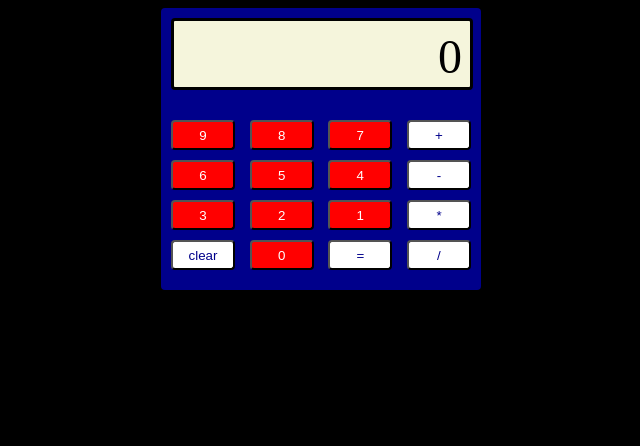
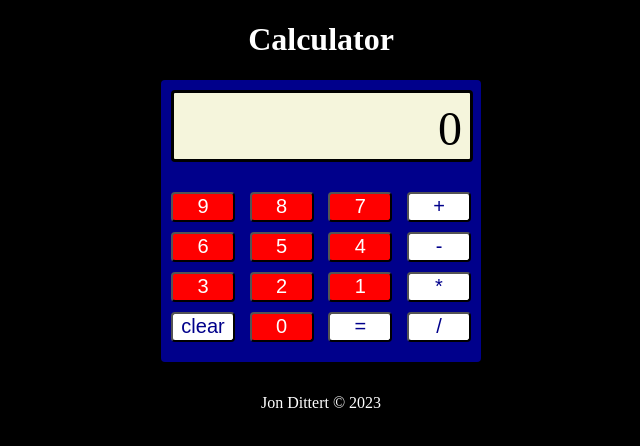
Before and after one commit to jdittert/calculator, a plain HTML site: page index.html in a window 1280 px wide. Shown: the whole page, without its empty margins (319-959 px from the left). Drawn offline with Linux system fonts and the light colour scheme.

Commit message:
Add header and footer to index.html

```diff
--- a/index.html
+++ b/index.html
@@ -9,6 +9,10 @@
     <title>Calculator</title>
 </head>
 <body>
+    <header>
+        <h1>Calculator</h1>
+    </header>
+    <main>
     <div id="container">
         <div class="calculator">
             <div id="display"></div>
@@ -40,6 +44,9 @@
             </div>
         </div>
     </div>
-
+    </main>
+    <footer>
+        Jon Dittert &copy; 2023
+    </footer>
 </body>
 </html>
--- a/style.css
+++ b/style.css
@@ -1,5 +1,6 @@
 body {
     background-color: black;
+    text-align: center;
 }
 
 #display {
@@ -19,6 +20,7 @@ button {
     width: 64px;
     height: 30px;
     border-radius: 4px;
+    font-size: 20px;
 }
 
 .button-row {
@@ -44,3 +46,11 @@ button.operand, #clear {
     margin: auto;
     border-radius: 4px;
 }
+
+#container {
+    margin-bottom: 2em;
+}
+
+header, footer {
+    color: white;
+}
```
